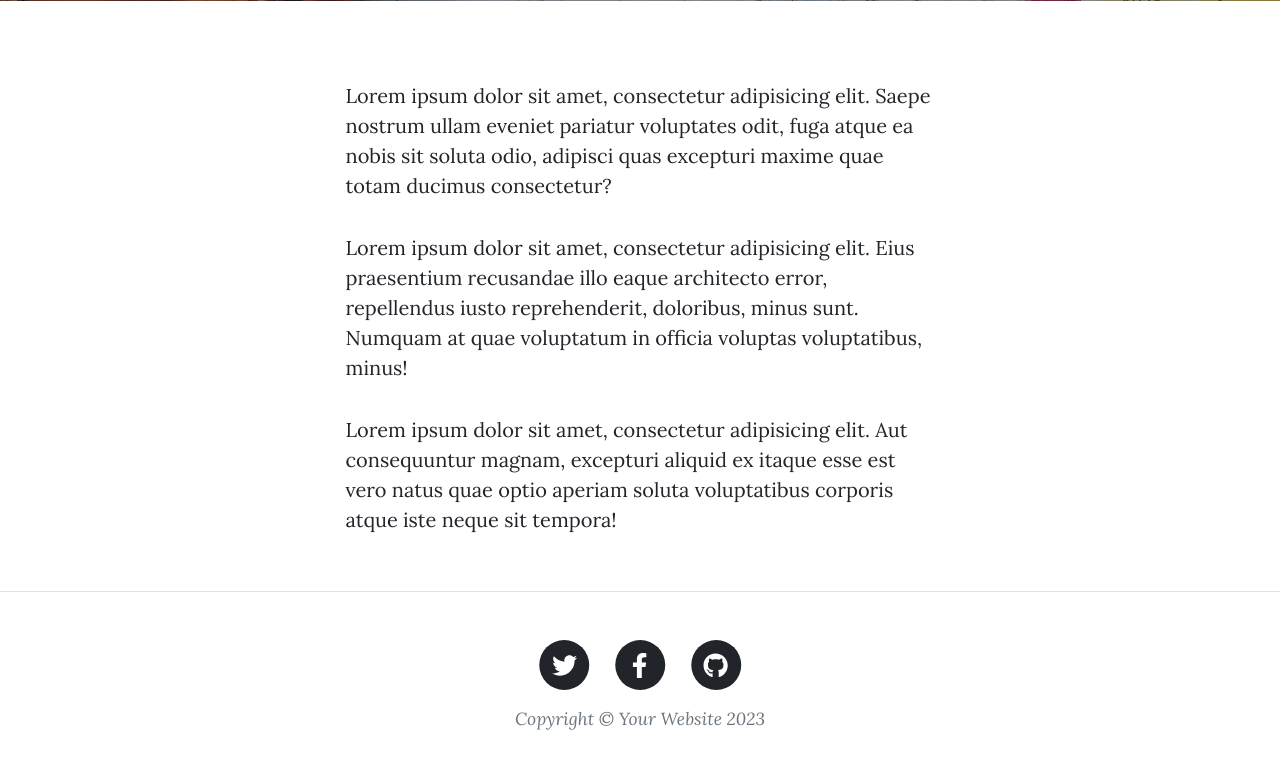
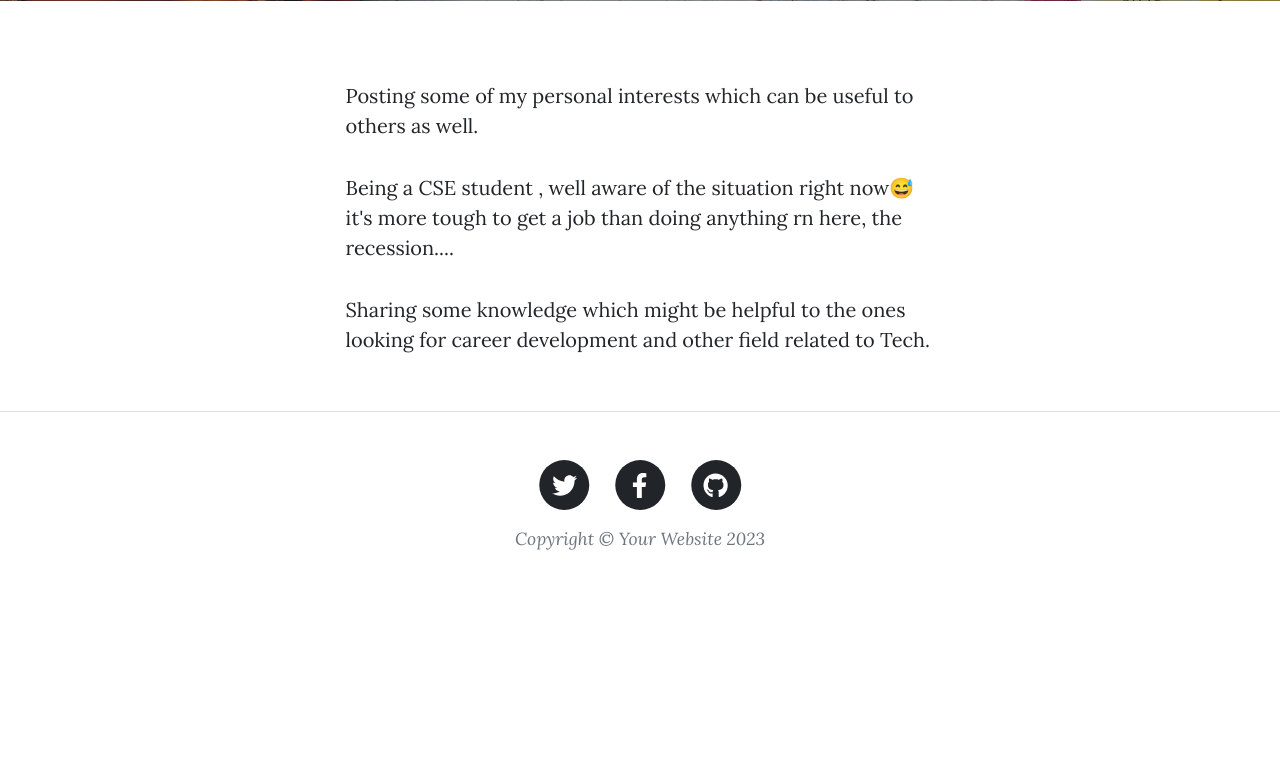
Before and after one commit to mdzahid80/Web_flask, a Flask app: page /about in a window 1280 px wide. Shown: the part 531-1312 px from the top of the page. After the commit the page ends 1081 px from the top, so only its background shows below. Run offline with Flask 3, Linux system fonts and the light colour scheme; some libraries are stand-ins or nearby versions.

Commit message:
Update about.html

```diff
--- a/templates/about.html
+++ b/templates/about.html
@@ -22,22 +22,13 @@
     <div class="row gx-4 gx-lg-5 justify-content-center">
       <div class="col-md-10 col-lg-8 col-xl-7">
         <p>
-          Lorem ipsum dolor sit amet, consectetur adipisicing elit. Saepe
-          nostrum ullam eveniet pariatur voluptates odit, fuga atque ea nobis
-          sit soluta odio, adipisci quas excepturi maxime quae totam ducimus
-          consectetur?
+          Posting some of my personal interests which can be useful to others as well.
         </p>
         <p>
-          Lorem ipsum dolor sit amet, consectetur adipisicing elit. Eius
-          praesentium recusandae illo eaque architecto error, repellendus iusto
-          reprehenderit, doloribus, minus sunt. Numquam at quae voluptatum in
-          officia voluptas voluptatibus, minus!
+          Being a CSE student , well aware of the situation right now😅 it's more tough to get a job than doing anything rn here, the recession....
         </p>
         <p>
-          Lorem ipsum dolor sit amet, consectetur adipisicing elit. Aut
-          consequuntur magnam, excepturi aliquid ex itaque esse est vero natus
-          quae optio aperiam soluta voluptatibus corporis atque iste neque sit
-          tempora!
+         Sharing some knowledge which might be helpful to the ones looking for career development and other field related to Tech.
         </p>
       </div>
     </div>
```
